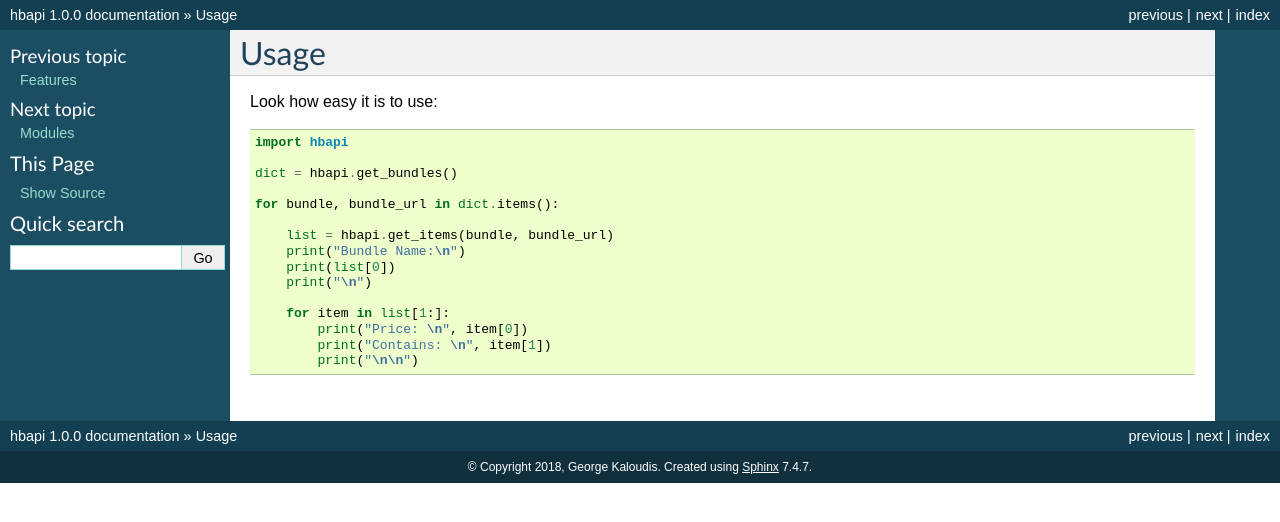
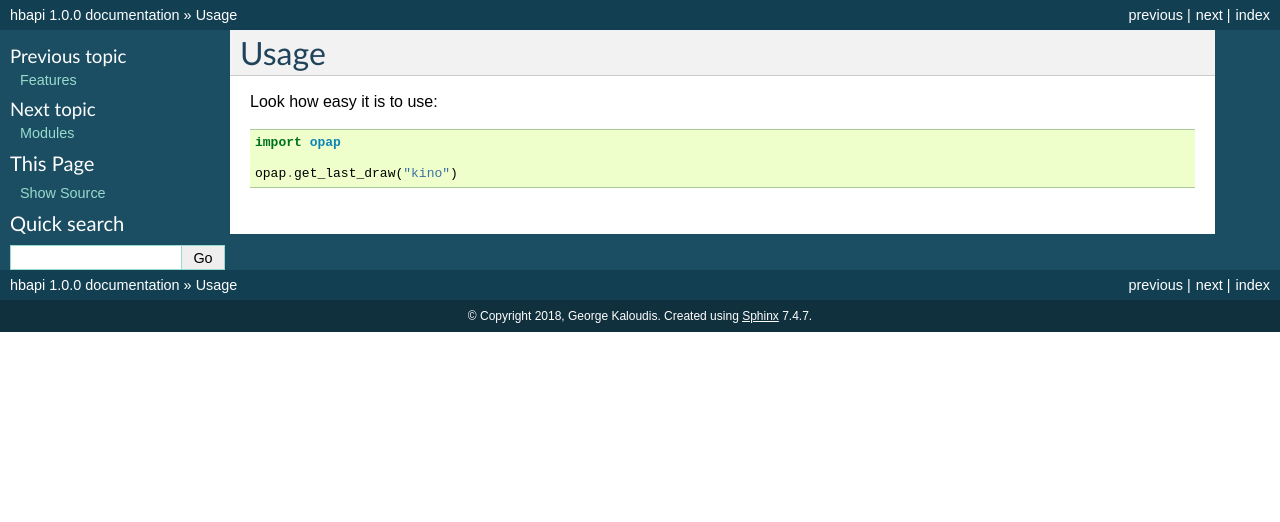
Before and after one commit to George-Kaloudis/opap, a Sphinx documentation site: the page built from docs/usage.rst, in a window 1280 px wide. Shown: the top 522 px of the page. Built offline with Sphinx 7.4.7, drawn with Linux system fonts in a browser that asks for light colours.

Commit message:
Wrote the Docs. Fixed readme.

```diff
--- a/README.rst
+++ b/README.rst
@@ -1,7 +1,7 @@
-hbapi
+opap
 ========
 
-hbapi is a library to access opap data.
+opap is a library to access OPAP data.
 
 Look how easy it is to use::
 
@@ -24,7 +24,7 @@ Features
 Installation
 ------------
 
-Install hbapi by running::
+Install opap by running::
 
     pip install opap
 
--- a/docs/index.rst
+++ b/docs/index.rst
@@ -1,4 +1,4 @@
-Welcome to hbapi's documentation!
+Welcome to opap's documentation!
 =================================
 
 This library was made as part of a project. Do not expect it to be updated continuously. If
--- a/docs/installation.rst
+++ b/docs/installation.rst
@@ -1,6 +1,6 @@
 Installation
 ============
 
-Install hbapi by running::
+Install opap by running::
 
-    pip install hbapi
+    pip install opap
--- a/docs/readme.rst
+++ b/docs/readme.rst
@@ -1,4 +1,4 @@
-hbapi
+opap
 ========
 
-hbapi is a basic api for the site Humble Bundle
+opap is a library to access OPAP data.
--- a/docs/usage.rst
+++ b/docs/usage.rst
@@ -2,18 +2,6 @@ Usage
 =====
 Look how easy it is to use::
 
-    import hbapi
+    import opap
 
-    dict = hbapi.get_bundles()
-
-    for bundle, bundle_url in dict.items():
-
-        list = hbapi.get_items(bundle, bundle_url)
-        print("Bundle Name:\n")
-        print(list[0])
-        print("\n")
-
-        for item in list[1:]:
-            print("Price: \n", item[0])
-            print("Contains: \n", item[1])
-            print("\n\n")
+    opap.get_last_draw("kino")
```
Also changed, not shown: docs/features.rst (+8 -2 lines).
